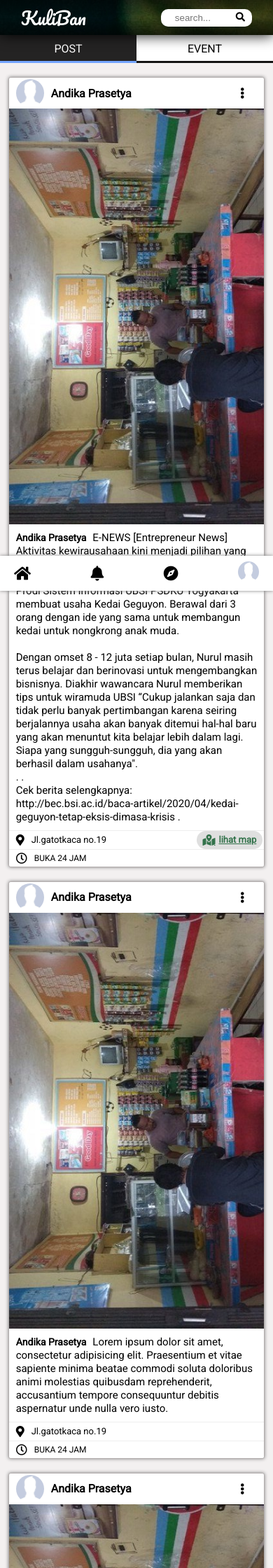
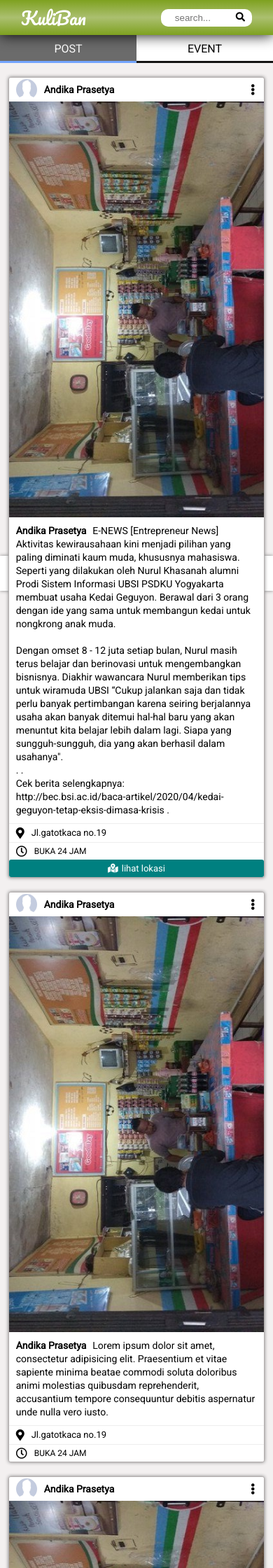
Before and after one commit to AndikaPrsty/KulinerBantul, a CodeIgniter app: page /database/ in a window 390 px wide. Shown: the top 2240 px of the page at 70% size. Run offline with CodeIgniter, Linux system fonts and the light colour scheme.

Commit message:
improving responsive layout

```diff
--- a/application/views/home/index.php
+++ b/application/views/home/index.php
@@ -27,6 +27,13 @@
                 <a><img src="<?= base_url('/assets/img/default.jpg') ?>"></a>
             </div>
         </nav>
+        <div class="nav-gradient"></div>
+        <div class="mobile-menu">
+            <a class="fas fa-lg fa-home"></a>
+            <a class="fas fa-lg fa-bell"></a>
+            <a class="fas fa-lg fa-compass"></a>
+            <a><img src="<?= base_url('/assets/img/default.jpg') ?>"></a>
+        </div>
         <div class="mobile-nav-content">
             <div class="post-nav active">
                 <p>POST</p>
@@ -67,6 +74,10 @@
                         <div class="jam-buka">
                             <i class="far fa-clock"></i>
                             <p>BUKA 24 JAM</p>
+                        </div>
+                        <div class="mobile-map">
+                            <i class="fas fa-map-marked-alt"></i>
+                            <p>lihat lokasi</p>
                         </div>
                     </div>
                 </div>
@@ -173,14 +184,6 @@
                 </div>
             </div>
         </div>
-        <div class="nav-img"></div>
-        <div class="nav-gradient"></div>
-        <div class="mobile-menu">
-            <a class="fas fa-lg fa-home"></a>
-            <a class="fas fa-lg fa-bell"></a>
-            <a class="fas fa-lg fa-compass"></a>
-            <a><img src="<?= base_url('/assets/img/default.jpg') ?>"></a>
-        </div>
     </div>
     <script src="<?= base_url('/assets/js/script.js') ?>"></script>
 </body>
--- a/assets/css/style.css
+++ b/assets/css/style.css
@@ -15,7 +15,7 @@ body {
 nav {
 	display: flex;
 	justify-content: space-between;
-	color: white;
+	color: rgb(255, 255, 255);
 	height: 50px;
 	align-items: center;
 	padding: 0 15%;
@@ -25,28 +25,17 @@ nav {
 	z-index: 100;
 	box-shadow: 0px 0px 20px 0px black;
 }
-.nav-img {
-	background: url("../img/nav.jpg");
-	background-repeat: no-repeat;
-	background-size: cover;
-	position: fixed;
-	top: 0;
-	height: 50px;
-	max-width: 3800px;
-	width: 100%;
-}
 
 .nav-gradient {
 	width: 100%;
 	height: 50px;
-	background-color: black;
 	top: 0;
 	z-index: 50;
 	background: linear-gradient(
 		to bottom,
-		rgba(0, 0, 0, 0.5),
-		rgba(0, 0, 0, 0.164),
-		rgba(0, 0, 0, 0.658)
+		rgb(126, 161, 31),
+		rgba(126, 161, 31, 0.616),
+		rgb(126, 161, 31)
 	);
 	position: fixed;
 }
@@ -134,7 +123,7 @@ nav .nav-menu img {
 }
 .mobile-nav-content .post-nav.active {
 	color: rgb(255, 255, 255);
-	background-color: rgb(36, 35, 35);
+	background-color: rgb(107, 107, 107);
 	border-bottom: rgb(115, 164, 255) solid 3px;
 	transition: 0.3s;
 }
@@ -263,6 +252,9 @@ nav .nav-menu img {
 
 .content .post .post-container .post-content-info .jam-buka p {
 	margin: 5px 0 5px 10px;
+}
+.content .post .post-container .post-content-info .mobile-map {
+	display: none;
 }
 
 /* akhir content post */
@@ -519,19 +511,47 @@ nav .nav-menu img {
 		transform: translateX(130%);
 		position: fixed;
 	}
+	.content .post .post-container .post-content-header {
+		height: 30px;
+	}
+	.content .post .post-container .post-content-header img {
+		width: 30px;
+	}
+	.content .post .post-container .post-content-header i {
+		right: 5px;
+	}
+	.content .post .post-container .post-content-header p {
+		font-size: 14px;
+	}
 	.content .post .post-container .post-content-caption .nama {
 		font-weight: bold;
+		font-size: 14px;
 	}
 	.content .post .post-container .post-content-caption .caption {
-		font-size: 15px;
+		font-size: 14px;
 	}
-
 	.content .post .post-container .post-content-info .jam-buka p {
 		font-size: 12px;
 	}
 
 	.content .post .post-container .post-content-info .alamat p {
 		font-size: 13px;
+	}
+	.content .post .post-container .post-content-info .alamat .map {
+		display: none;
+	}
+	.content .post .post-container .post-content-info .mobile-map {
+		display: flex;
+		align-items: center;
+		justify-content: center;
+		padding: 5px 0 5px 0;
+		background-color: teal;
+		border-radius: 3px;
+		color: white;
+		font-size: 13px;
+	}
+	.content .post .post-container .post-content-info .mobile-map i {
+		margin-right: 5px;
 	}
 	/* akhir content post */
 
@@ -553,5 +573,31 @@ nav .nav-menu img {
 	.content .event h3 {
 		display: none;
 	}
+	.content .event .event-container .event-content-header {
+		height: 30px;
+	}
+	.content .event .event-container .event-content-header img {
+		width: 30px;
+	}
+	.content .event .event-container .event-content-header i {
+		right: 5px;
+	}
+	.content .event .event-container .event-content-header p {
+		font-size: 14px;
+	}
+	.content .event .event-container .event-content-caption .nama {
+		font-weight: bold;
+		font-size: 14px;
+	}
+	.content .event .event-container .event-content-caption .caption {
+		font-size: 14px;
+	}
+	.content .event .event-container .event-content-info .tanggal p {
+		font-size: 13px;
+	}
+
+	.content .event .event-container .event-content-info .alamat p {
+		font-size: 13px;
+	}
 	/* akhir content event */
 }
```
